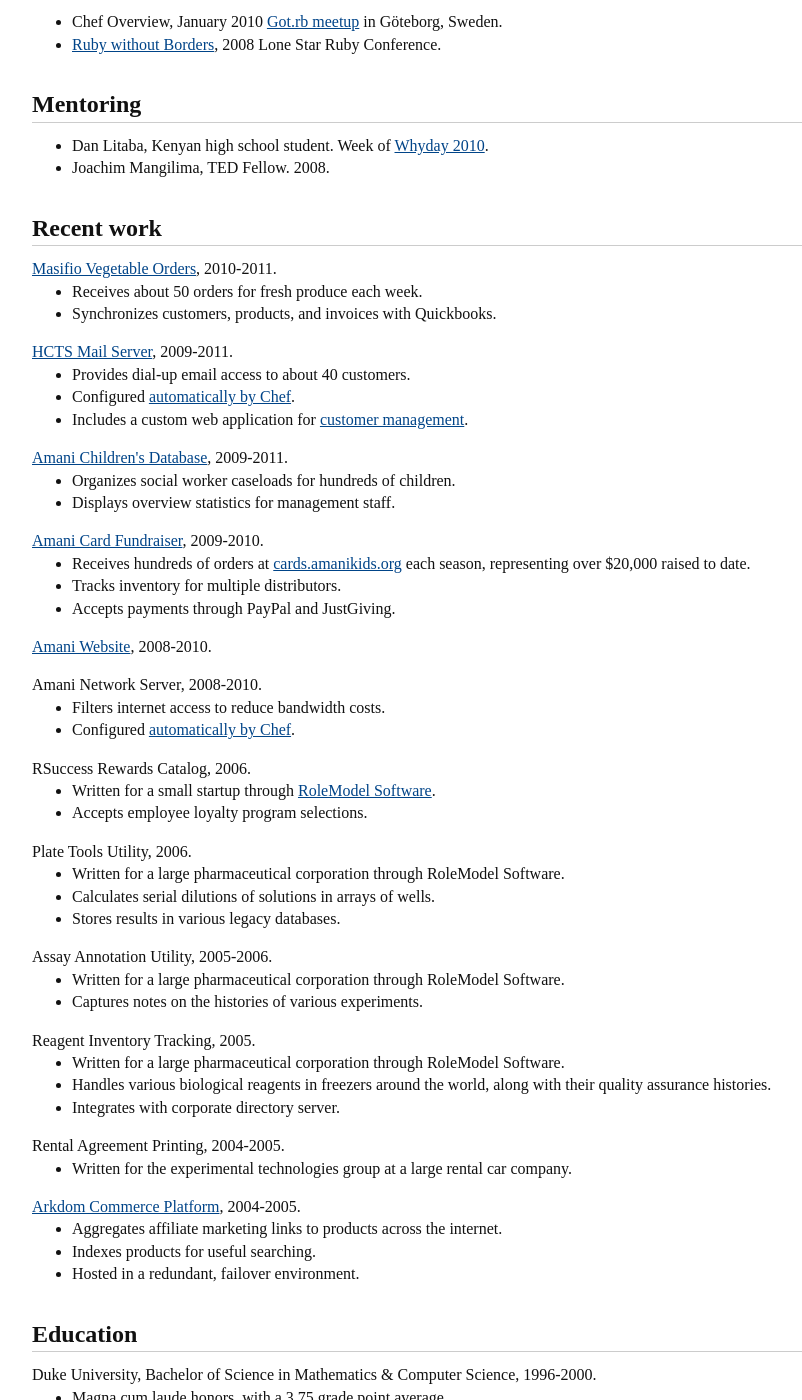
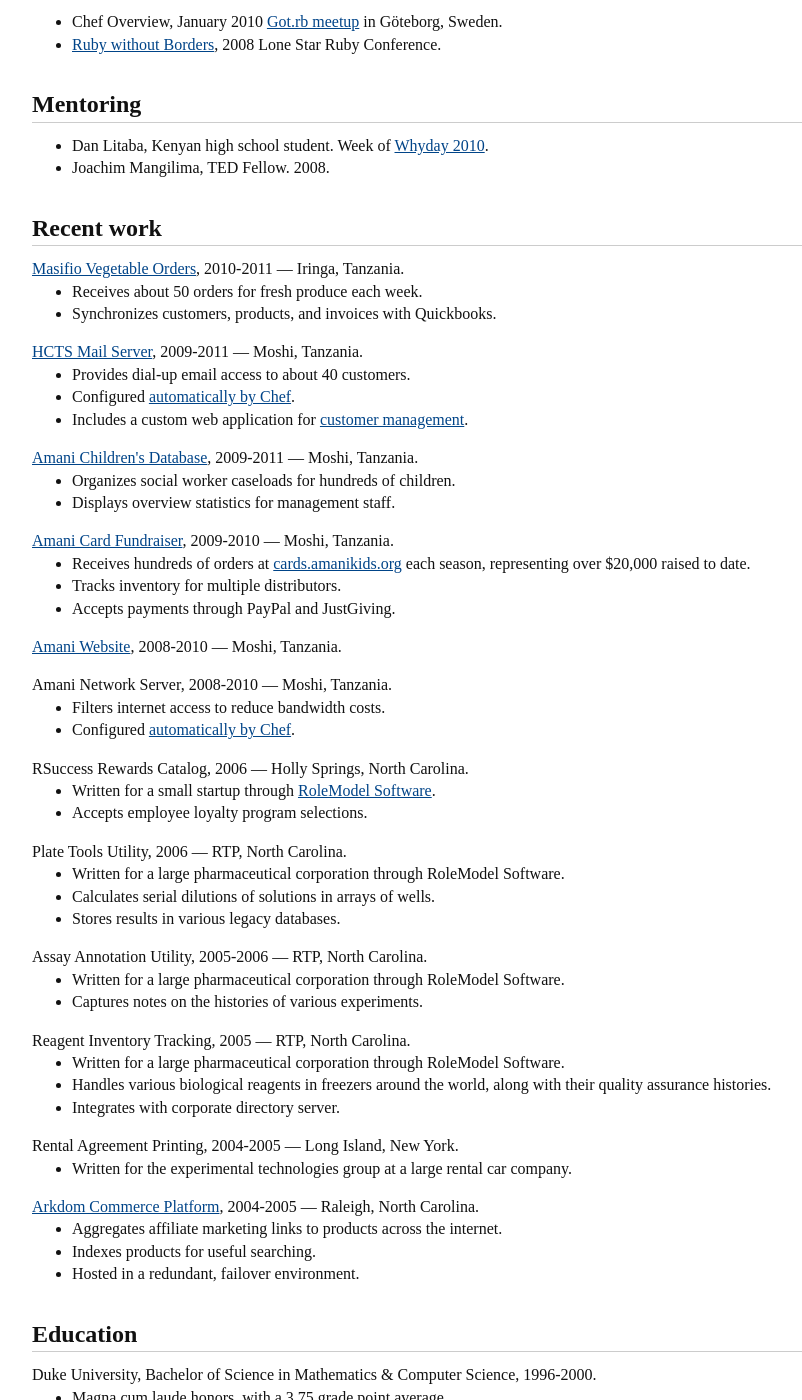
Before and after one commit to matthewtodd/matthewtodd.github.io, a Jekyll site: the page resume.html, which Jekyll copies as it is, in a window 1280 px wide and 1400 px high, scrolled down 586 px. Shown: the whole window, without its empty margins (64-866 px from the left). Built offline with Jekyll 4.4.1, drawn with Linux system fonts in a browser that asks for light colours.

Commit message:
Include the locations of various projects.

```diff
--- a/resume.html
+++ b/resume.html
@@ -174,7 +174,7 @@
       <h1>Recent work</h1>
 
       <section>
-        <h1><a href="http://masifio.co.tz/">Masifio Vegetable Orders</a>, 2010-2011.</h1>
+        <h1><a href="http://masifio.co.tz/">Masifio Vegetable Orders</a>, 2010-2011 &mdash; Iringa, Tanzania.</h1>
         <ul>
           <li>Receives about 50 orders for fresh produce each week.</li>
           <li>Synchronizes customers, products, and invoices with Quickbooks.</li>
@@ -182,7 +182,7 @@
       </section>
 
       <section>
-        <h1><a href="http://hcts.org/email_service.html">HCTS Mail Server</a>, 2009-2011.</h1>
+        <h1><a href="http://hcts.org/email_service.html">HCTS Mail Server</a>, 2009-2011 &mdash; Moshi, Tanzania.</h1>
         <ul>
           <li>Provides dial-up email access to about 40 customers.</li>
           <li>Configured <a href="https://github.com/hcts/chef-repo">automatically by Chef</a>.</li>
@@ -191,7 +191,7 @@
       </section>
 
       <section>
-        <h1><a href="https://github.com/amanikids/kituo">Amani Children's Database</a>, 2009-2011.</h1>
+        <h1><a href="https://github.com/amanikids/kituo">Amani Children's Database</a>, 2009-2011 &mdash; Moshi, Tanzania.</h1>
         <ul>
           <li>Organizes social worker caseloads for hundreds of children.</li>
           <li>Displays overview statistics for management staff.</li>
@@ -199,7 +199,7 @@
       </section>
 
       <section>
-        <h1><a href="https://github.com/amanikids/cards">Amani Card Fundraiser</a>, 2009-2010.</h1>
+        <h1><a href="https://github.com/amanikids/cards">Amani Card Fundraiser</a>, 2009-2010 &mdash; Moshi, Tanzania.</h1>
         <ul>
           <li>Receives hundreds of orders at <a class="self" href="http://cards.amanikids.org/">cards.amanikids.org</a> each season, representing over $20,000 raised to date.</li>
           <li>Tracks inventory for multiple distributors.</li>
@@ -208,11 +208,11 @@
       </section>
 
       <section>
-        <h1><a href="http://amanikids.org/">Amani Website</a>, 2008-2010.</h1>
+        <h1><a href="http://amanikids.org/">Amani Website</a>, 2008-2010 &mdash; Moshi, Tanzania.</h1>
       </section>
 
       <section>
-        <h1>Amani Network Server, 2008-2010.</h1>
+        <h1>Amani Network Server, 2008-2010 &mdash; Moshi, Tanzania.</h1>
         <ul>
           <li>Filters internet access to reduce bandwidth costs.</li>
           <li>Configured <a href="https://github.com/amanikids/chef-repo">automatically by Chef</a>.</li>
@@ -220,7 +220,7 @@
       </section>
 
       <section>
-        <h1>RSuccess Rewards Catalog, 2006.</h1>
+        <h1>RSuccess Rewards Catalog, 2006 &mdash; Holly Springs, North Carolina.</h1>
         <ul>
           <li>Written for a small startup through <a href="http://rolemodelsoftware.com/">RoleModel Software</a>.</li>
           <li>Accepts employee loyalty program selections.</li>
@@ -228,7 +228,7 @@
       </section>
 
       <section>
-        <h1>Plate Tools Utility, 2006.</h1>
+        <h1>Plate Tools Utility, 2006 &mdash; RTP, North Carolina.</h1>
         <ul>
           <li>Written for a large pharmaceutical corporation through RoleModel Software.</li>
           <li>Calculates serial dilutions of solutions in arrays of wells.</li>
@@ -237,7 +237,7 @@
       </section>
 
       <section>
-        <h1>Assay Annotation Utility, 2005-2006.</h1>
+        <h1>Assay Annotation Utility, 2005-2006 &mdash; RTP, North Carolina.</h1>
         <ul>
           <li>Written for a large pharmaceutical corporation through RoleModel Software.</li>
           <li>Captures notes on the histories of various experiments.</li>
@@ -245,7 +245,7 @@
       </section>
 
       <section>
-        <h1>Reagent Inventory Tracking, 2005.</h1>
+        <h1>Reagent Inventory Tracking, 2005 &mdash; RTP, North Carolina.</h1>
         <ul>
           <li>Written for a large pharmaceutical corporation through RoleModel Software.</li>
           <li>Handles various biological reagents in freezers around the world, along with their quality assurance histories.</li>
@@ -254,14 +254,14 @@
       </section>
 
       <section>
-        <h1>Rental Agreement Printing, 2004-2005.</h1>
+        <h1>Rental Agreement Printing, 2004-2005 &mdash; Long Island, New York.</h1>
         <ul>
           <li>Written for the experimental technologies group at a large rental car company.</li>
         </ul>
       </section>
 
       <section>
-        <h1><a href="http://www.arkdom.com/arkdom/services1.html">Arkdom Commerce Platform</a>, 2004-2005.</h1>
+        <h1><a href="http://www.arkdom.com/arkdom/services1.html">Arkdom Commerce Platform</a>, 2004-2005 &mdash; Raleigh, North Carolina.</h1>
         <ul>
           <li>Aggregates affiliate marketing links to products across the internet.</li>
           <li>Indexes products for useful searching.</li>
```
